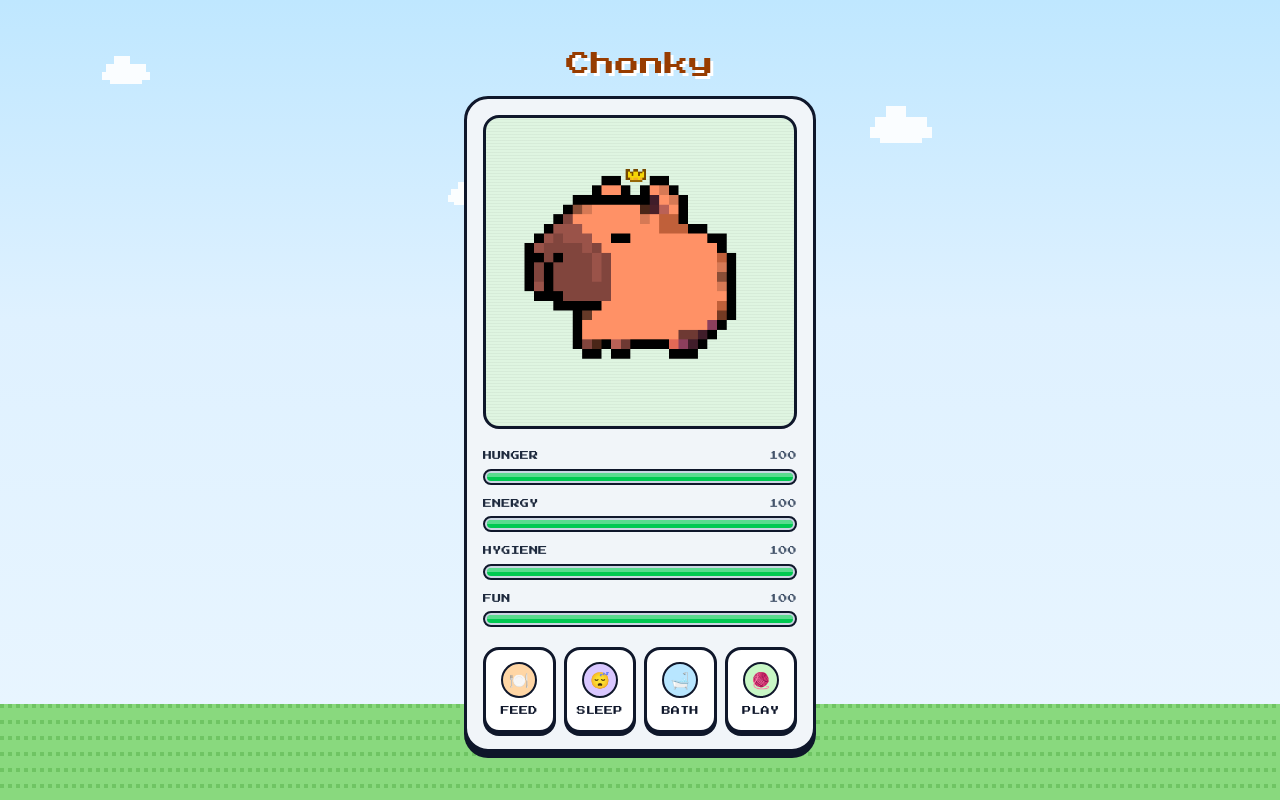
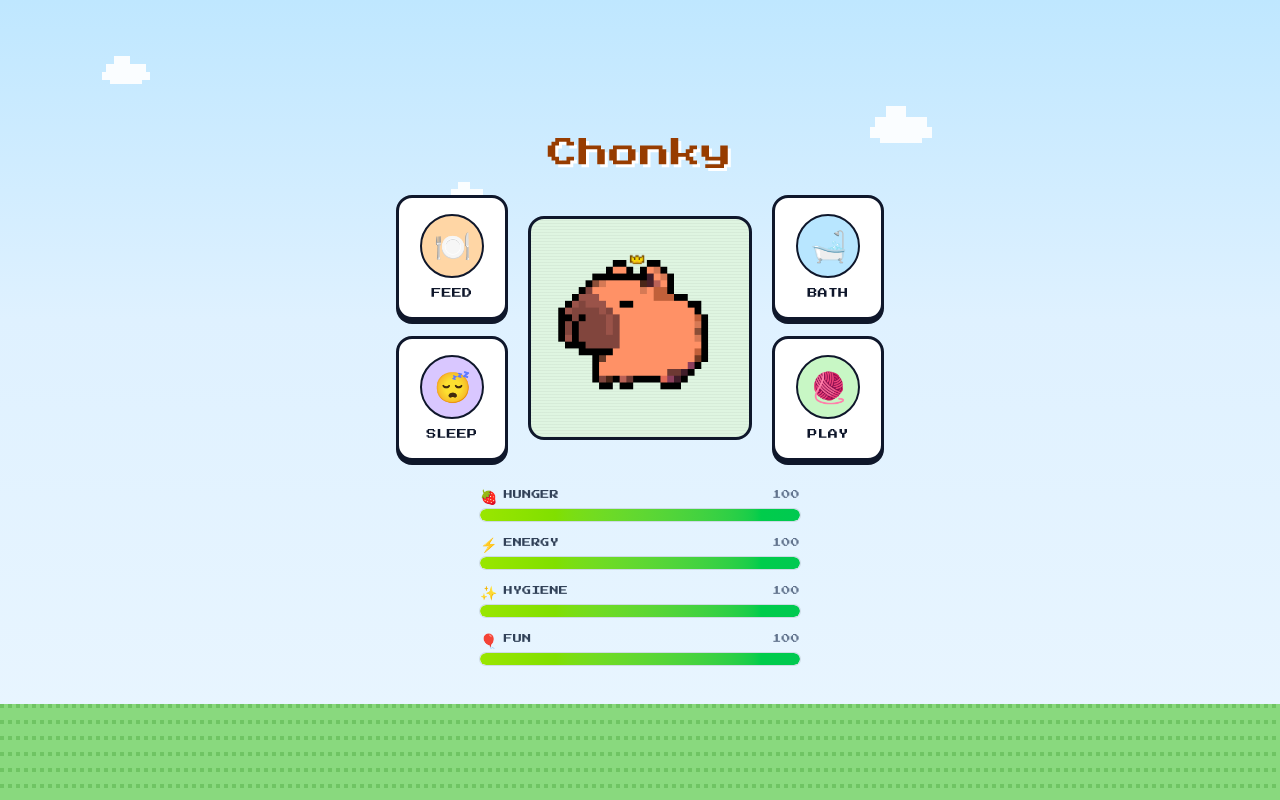
Before and after one commit to RealArgha/chonky, a Next.js app: page / in a window 1280 px wide. Built offline with nearby package versions, Linux system fonts and the light colour scheme.

Commit message:
Rework layout: bigger buttons flanking Chonky, drop the card, nicer bars
Two action buttons on each side of the capybara stage instead of a row
of four, larger touch targets, and softer gradient meter bars in place
of the boxed pixel gauges.

```diff
--- a/src/app/page.tsx
+++ b/src/app/page.tsx
@@ -6,7 +6,8 @@ import { MeterBar } from "@/components/MeterBar";
 import { useChonky } from "@/hooks/useChonky";
 import { ActionKey, isSad, lowestStat, STAT_LABELS } from "@/lib/chonky";
 
-const ACTIONS: ActionKey[] = ["eat", "sleep", "bath", "play"];
+const LEFT_ACTIONS: ActionKey[] = ["eat", "sleep"];
+const RIGHT_ACTIONS: ActionKey[] = ["bath", "play"];
 
 export default function Home() {
   const { stats, actionPlaying, performAction, ready } = useChonky();
@@ -17,28 +18,33 @@ export default function Home() {
   const worst = lowestStat(stats);
 
   return (
-    <main className="mx-auto flex w-full max-w-sm flex-1 flex-col justify-center px-4 py-8">
-      <h1 className="mb-4 text-center font-pixel text-2xl tracking-wide text-amber-800 [text-shadow:3px_3px_0_#ffffff]">
+    <main className="mx-auto flex w-full max-w-lg flex-1 flex-col items-center justify-center gap-6 px-4 py-8">
+      <h1 className="text-center font-pixel text-3xl tracking-wide text-amber-800 [text-shadow:3px_3px_0_#ffffff]">
         Chonky
       </h1>
 
-      <div className="flex flex-col gap-5 rounded-3xl border-[3px] border-slate-900 bg-slate-100 p-4 shadow-[0_6px_0_0_#0f172a]">
-        {sad && (
-          <p className="rounded-lg border-2 border-slate-900 bg-amber-200 px-2 py-1 text-center font-pixel text-[9px] text-slate-900">
-            Chonky&apos;s {STAT_LABELS[worst.key].toLowerCase()} is low!
-          </p>
-        )}
+      {sad && (
+        <p className="rounded-lg border-2 border-slate-900 bg-amber-200 px-3 py-1.5 text-center font-pixel text-[10px] text-slate-900">
+          Chonky&apos;s {STAT_LABELS[worst.key].toLowerCase()} is low!
+        </p>
+      )}
+
+      <div className="flex items-center justify-center gap-3 sm:gap-5">
+        <div className="flex flex-col gap-4">
+          {LEFT_ACTIONS.map((action) => (
+            <ActionButton
+              key={action}
+              action={action}
+              disabled={actionPlaying !== null}
+              onPress={performAction}
+            />
+          ))}
+        </div>
 
         <CapybaraStage actionPlaying={actionPlaying} sad={sad} />
 
-        <div className="flex flex-col gap-3">
-          {(Object.keys(stats) as (keyof typeof stats)[]).map((stat) => (
-            <MeterBar key={stat} stat={stat} value={stats[stat]} />
-          ))}
-        </div>
-
-        <div className="grid grid-cols-4 gap-2">
-          {ACTIONS.map((action) => (
+        <div className="flex flex-col gap-4">
+          {RIGHT_ACTIONS.map((action) => (
             <ActionButton
               key={action}
               action={action}
@@ -48,6 +54,12 @@ export default function Home() {
           ))}
         </div>
       </div>
+
+      <div className="flex w-full max-w-xs flex-col gap-3">
+        {(Object.keys(stats) as (keyof typeof stats)[]).map((stat) => (
+          <MeterBar key={stat} stat={stat} value={stats[stat]} />
+        ))}
+      </div>
     </main>
   );
 }
--- a/src/components/ActionButton.tsx
+++ b/src/components/ActionButton.tsx
@@ -28,15 +28,15 @@ export function ActionButton({
       type="button"
       disabled={disabled}
       onClick={() => onPress(action)}
-      className="flex flex-col items-center gap-1.5 rounded-2xl border-[3px] border-slate-900 bg-white px-2 py-3 shadow-[0_3px_0_0_#0f172a] transition active:translate-y-[3px] active:shadow-none disabled:cursor-not-allowed disabled:opacity-50"
+      className="flex w-20 flex-col items-center gap-2 rounded-2xl border-[3px] border-slate-900 bg-white px-2 py-4 shadow-[0_4px_0_0_#0f172a] transition active:translate-y-1 active:shadow-none disabled:cursor-not-allowed disabled:opacity-50 sm:w-28"
     >
       <span
-        className="flex h-9 w-9 items-center justify-center rounded-full border-2 border-slate-900"
+        className="flex h-14 w-14 items-center justify-center rounded-full border-2 border-slate-900 sm:h-16 sm:w-16"
         style={{ background: ACTION_BADGE_COLOR[action] }}
       >
-        <span className="text-base leading-none">{ACTION_EMOJI[action]}</span>
+        <span className="text-2xl leading-none sm:text-3xl">{ACTION_EMOJI[action]}</span>
       </span>
-      <span className="font-pixel text-[9px] uppercase tracking-wide text-slate-900">
+      <span className="font-pixel text-[10px] uppercase tracking-wide text-slate-900">
         {ACTION_LABELS[action]}
       </span>
     </button>
--- a/src/components/CapybaraStage.tsx
+++ b/src/components/CapybaraStage.tsx
@@ -28,7 +28,7 @@ export function CapybaraStage({
   }
 
   return (
-    <div className="relative flex aspect-square w-full max-w-xs items-center justify-center overflow-hidden rounded-2xl border-[3px] border-slate-900 bg-[#dff5e1]">
+    <div className="relative flex aspect-square w-36 shrink-0 items-center justify-center overflow-hidden rounded-2xl border-[3px] border-slate-900 bg-[#dff5e1] sm:w-56">
       <div className="pointer-events-none absolute inset-0 bg-[repeating-linear-gradient(0deg,rgba(0,0,0,0.04)_0px,rgba(0,0,0,0.04)_1px,transparent_1px,transparent_3px)]" />
       {errored ? (
         <div className="relative flex flex-col items-center gap-2 p-4 text-center text-slate-800">
--- a/src/components/MeterBar.tsx
+++ b/src/components/MeterBar.tsx
@@ -1,28 +1,34 @@
 import { STAT_LABELS, StatKey } from "@/lib/chonky";
 
-function barColor(value: number): string {
-  if (value <= 20) return "bg-red-500";
-  if (value <= 50) return "bg-yellow-400";
-  return "bg-green-500";
+const STAT_ICON: Record<StatKey, string> = {
+  hunger: "🍓",
+  energy: "⚡",
+  hygiene: "✨",
+  fun: "🎈",
+};
+
+function barGradient(value: number): string {
+  if (value <= 20) return "from-rose-400 to-red-500";
+  if (value <= 50) return "from-amber-300 to-yellow-400";
+  return "from-lime-400 to-green-500";
 }
 
 export function MeterBar({ stat, value }: { stat: StatKey; value: number }) {
   const rounded = Math.round(value);
   return (
-    <div className="flex flex-col gap-1.5">
-      <div className="flex items-baseline justify-between font-pixel text-[9px] uppercase tracking-wide text-slate-800">
-        <span>{STAT_LABELS[stat]}</span>
-        <span className="tabular-nums text-slate-600">{rounded}</span>
+    <div className="flex flex-col gap-1">
+      <div className="flex items-center justify-between font-pixel text-[9px] uppercase tracking-wide text-slate-700">
+        <span className="flex items-center gap-1.5">
+          <span className="text-sm">{STAT_ICON[stat]}</span>
+          {STAT_LABELS[stat]}
+        </span>
+        <span className="tabular-nums text-slate-500">{rounded}</span>
       </div>
-      <div className="h-4 w-full rounded-full border-2 border-slate-900 bg-slate-300 p-[2px]">
+      <div className="h-3 w-full overflow-hidden rounded-full bg-white/60 shadow-inner ring-1 ring-black/10">
         <div
-          className="h-full overflow-hidden rounded-full transition-[width] duration-500 ease-out"
+          className={`h-full rounded-full bg-gradient-to-r transition-[width] duration-500 ease-out ${barGradient(rounded)}`}
           style={{ width: `${rounded}%` }}
-        >
-          <div className={`relative h-full w-full ${barColor(rounded)}`}>
-            <div className="absolute inset-x-0 top-0 h-1/2 rounded-t-full bg-white/35" />
-          </div>
-        </div>
+        />
       </div>
     </div>
   );
```
Also changed, not shown: 1 other file (tests, documents, lock files or other folders).
